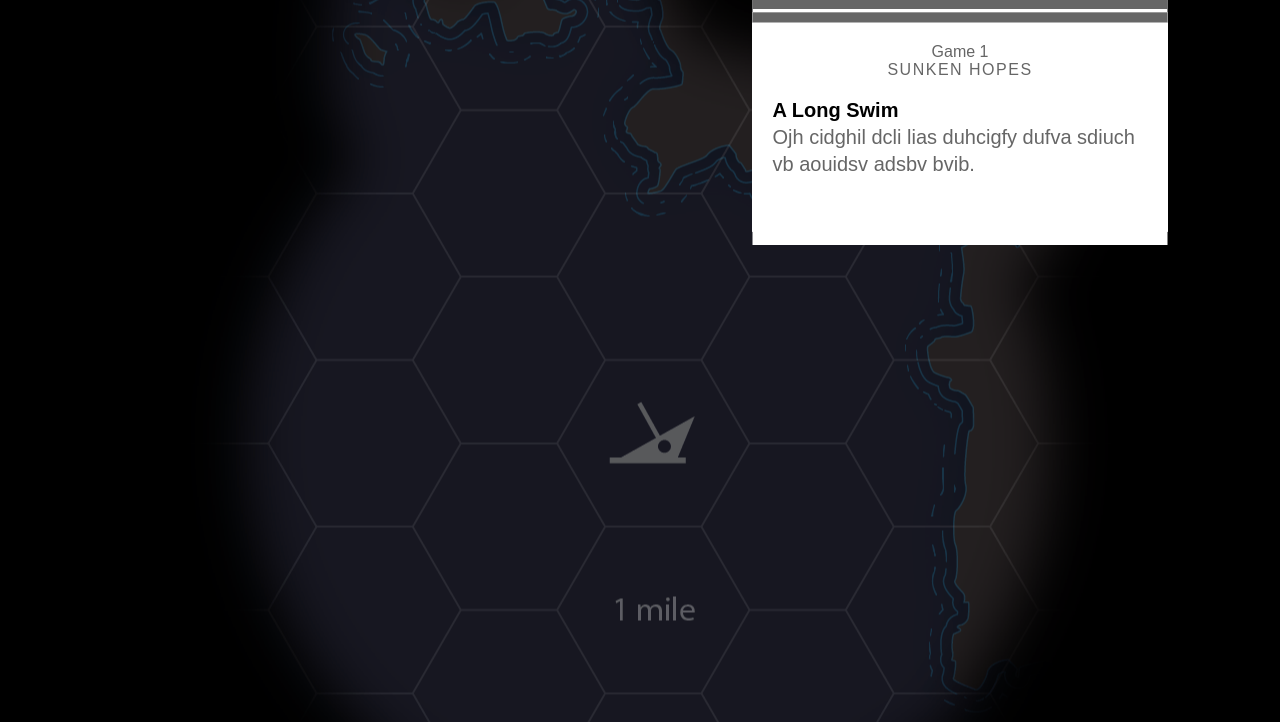
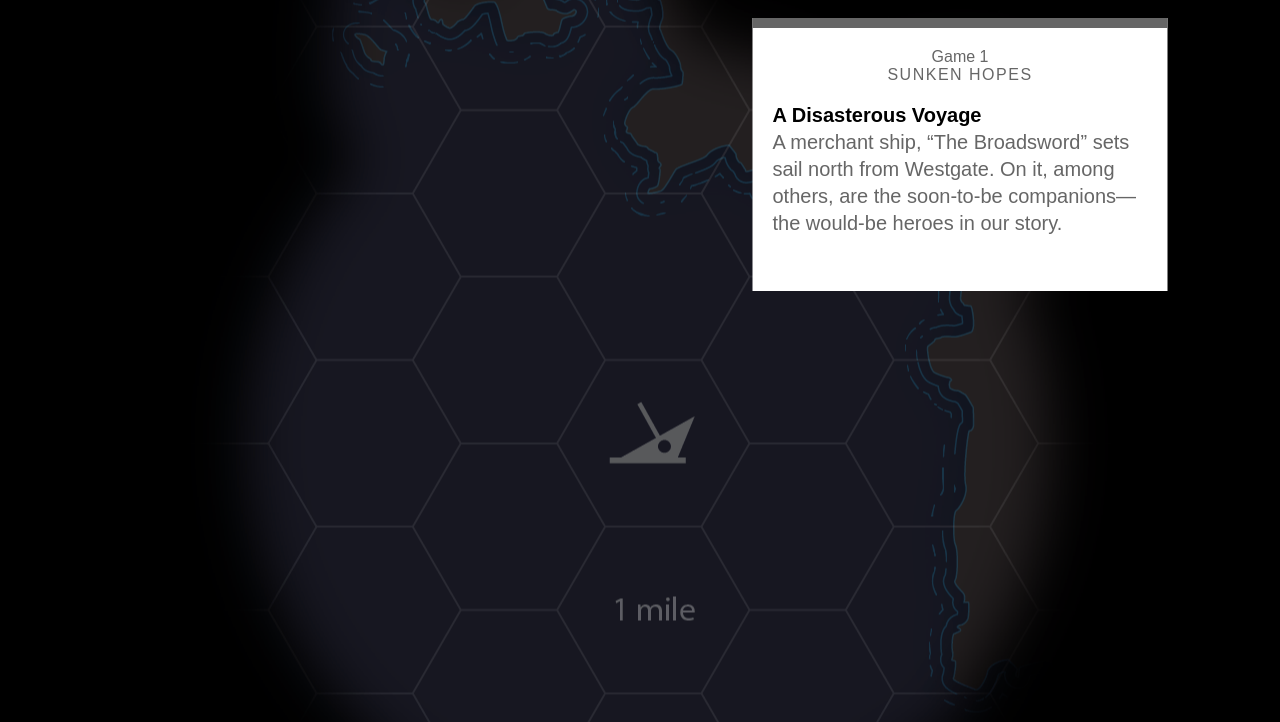
Before and after one commit to ekted/archentides.github.io, a plain HTML site: page index.html in a window 1280 px wide. Shown: the part 78-800 px from the top of the page. Drawn offline with nearby package versions, Linux system fonts and the light colour scheme; some packages are replaced by stand-ins of ours; a web font is replaced by a local one.

Commit message:
Added real step descriptions and titles. Fixed tile top position.

```diff
--- a/index.html
+++ b/index.html
@@ -18,26 +18,68 @@
             var app = angular.module('dnd', []);
 
             app.controller('Main', function ($scope, $sce) {
-                console.log('a');
+                $scope.data = {
+                    sessions: [{
+                        title: 'Game 1',
+                        subtitle: 'Sunken Hopes',
+                        steps: [{
+                            bg: 'black',
+                            image: '00',
+                            copyTitle: 'A Disasterous Voyage',
+                            copy: 'A merchant ship, “The Broadsword” sets sail north from Westgate. On it, among others, are the soon-to-be companions—the would-be heroes in our story.'
+                        },{
+                            bg: 'black',
+                            image: '101',
+                            copyTitle: 'Landfall',
+                            copy: 'The party reaches land after a grueling two-mile swim. They collapse on a rocky shore.'
+                        },{
+                            bg: '#969696',
+                            image: '102',
+                            copyTitle: 'Survivors',
+                            copy: 'Morning arrives too soon. The 11 companions size each other up—and their situation—while scavenging for food and supplies in the floating debris of the shipwreck. Five distant hills are made out. The tallest is the one furthest north. The top quarter of it is just a giant slab of exposed, gray rock.'
+                        },{
+                            bg: '#969696',
+                            image: '103',
+                            copyTitle: 'Two Fires',
+                            copy: 'With no immediate threats, the party makes a small campfire to partially dry their soggy clothes. A separate trail of smoke is spotted rising from somewhere about two miles north along the coast. After a few hours of rest it’s decided the party will investigate the source of the smoke.'
+                        },{
+                            bg: '#969696',
+                            image: '104',
+                            copyTitle: 'Impending Rain',
+                            copy: 'A thick fog has rolled in by the time the party reaches the source of the smoke.'
+                        },{
+                            bg: '#969696',
+                            image: '105',
+                            copyTitle: 'Disturbed Campsite',
+                            copy: 'A small stream emerging from a natural crevice empties into the ocean near a campsite where a tent is partially collapsed. There is a rowboat nearby. A campfire is smoldering and there are signs of a scuffle around the tent. Some supplies are found, along with a <link>golden tablet<overlay> locked inside an iron chest.'
+                        },{
+                            bg: '#969696',
+                            image: '106',
+                            copyTitle: 'Tentaclams',
+                            copy: 'Two dessicated corpses are found in a shallow mound of sand. One wears an iron medallion with the symbol of a spiked gauntlet holding six barbed arrows. Soon thereafter, five giant clams with long, tentacle-like tongues emerge from the sand and attack. The creatures are dealt with while some of the party make a hasty retreat to the entrance of the crevice. It has started to rain. The party decides to follow the crevice east while looking for game and shelter.'
+                        },{
+                            bg: '#969696',
+                            image: '107',
+                            copyTitle: 'A Night’s Rest',
+                            copy: 'The air is cooler in the crevice but its natural walls offer a little protection from the wind and rain. Eventually the party reaches a narrowing where a land bridge has turned this part of the crevice into a natural tunnel. The narrow tunnel is steep but the entrance affords a suitable spot to camp for the night.'
+                        },{
+                            bg: '#969696',
+                            image: '108',
+                            copyTitle: 'Giant Spiders',
+                            copy: 'In the morning the party continues on, climbing the steep tunnel. 200 feet in, a bright spot ahead indicates the crevice opening to the sky again. But those in the lead suddenly step into a patch of sticky web on the ground. Two monstrous spiders, both the size of large dogs, attack from the ceiling of the tunnel. The spiders are put down after a short fight, but not before Korben suffers a poisonous bite. He is weakened, but able to press on.'
+                        }]
+                    }]
+                };
 
-                $scope.steps = [
-                    {bg: 'black',   image: 'Map_00.png',  title: 'Game 1', subTitle: 'Sunken Hopes', copyTitle: 'Disaster',    copy: 'Aas hdflkah sdlkfh liaksdh flkash kldjfh alksdhf lkahs dlkfh askljdfh lkash dflkh aslkdfh.'},
-                    {bg: 'black',   image: 'Map_101.png', title: 'Game 1', subTitle: 'Sunken Hopes', copyTitle: 'A Long Swim', copy: 'Ojh cidghil dcli lias duhcigfy dufva sdiuch vb aouidsv adsbv bvib.'},
-                    {bg: '#969696', image: 'Map_102.png', title: 'Game 1', subTitle: 'Sunken Hopes', copyTitle: 'A Long Swim', copy: 'Ojh cidghil dcli lias duhcigfy dufva sdiuch vb aouidsv adsbv bvib.'},
-                    {bg: '#969696', image: 'Map_103.png', title: 'Game 1', subTitle: 'Sunken Hopes', copyTitle: 'A Long Swim', copy: 'Ojh cidghil dcli lias duhcigfy dufva sdiuch vb aouidsv adsbv bvib.'},
-                    {bg: '#969696', image: 'Map_104.png', title: 'Game 1', subTitle: 'Sunken Hopes', copyTitle: 'A Long Swim', copy: 'Ojh cidghil dcli lias duhcigfy dufva sdiuch vb aouidsv adsbv bvib.'},
-                    {bg: '#969696', image: 'Map_105.png', title: 'Game 1', subTitle: 'Sunken Hopes', copyTitle: 'A Long Swim', copy: 'Ojh cidghil dcli lias duhcigfy dufva sdiuch vb aouidsv adsbv bvib.'},
-                    {bg: '#969696', image: 'Map_106.png', title: 'Game 1', subTitle: 'Sunken Hopes', copyTitle: 'A Long Swim', copy: 'Ojh cidghil dcli lias duhcigfy dufva sdiuch vb aouidsv adsbv bvib.'},
-                    {bg: '#969696', image: 'Map_107.png', title: 'Game 1', subTitle: 'Sunken Hopes', copyTitle: 'A Long Swim', copy: 'Ojh cidghil dcli lias duhcigfy dufva sdiuch vb aouidsv adsbv bvib.'}
-                ];
-
+                $scope.curSessionIndex = 0;
+                $scope.curSession = $scope.data.sessions[$scope.curSessionIndex];
                 $scope.curStep = 0;
 
                 $scope.prevStep = function () {
-                    $scope.curStep = ($scope.curStep + $scope.steps.length - 1) % $scope.steps.length;
+                    $scope.curStep = ($scope.curStep + $scope.curSession.steps.length - 1) % $scope.curSession.steps.length;
                 };
                 $scope.nextStep = function () {
-                    $scope.curStep = ($scope.curStep + 1) % $scope.steps.length;
+                    $scope.curStep = ($scope.curStep + 1) % $scope.curSession.steps.length;
                 };
 
                 $('html').bind('mousewheel DOMMouseScroll', function (ev) {
@@ -65,16 +107,16 @@
             </div>
         </div>
 
-        <div class="wall">
+        <div class="wall"></div>
 
-        <div class="bg" ng-class="{show: $index==curStep}" ng-style="{background: step.bg}" ng-repeat="step in steps">
-            <img ng-src="images/{{step.image}}" src="" alt="" />
+        <div class="bg" ng-class="{show: $index==curStep}" ng-style="{background: step.bg}" ng-repeat="step in curSession.steps">
+            <img ng-src="images/Map_{{step.image}}.png" src="" alt="" />
         </div>
 
-        <div class="tile" ng-repeat="step in steps" ng-click="nextStep()">
+        <div class="tile" ng-class="{show: curStep == $index}" ng-repeat="step in curSession.steps" ng-click="nextStep()">
             <div class="content">
-                <div class="title">{{step.title}}</div>
-                <div class="subtitle">{{step.subTitle}}</div>
+                <div class="title">{{curSession.title}}</div>
+                <div class="subtitle">{{curSession.subtitle}}</div>
                 <div class="copy-title">{{step.copyTitle}}</div>
                 <div class="copy">{{step.copy}}</div>
                 <div class="buttons"></div>
--- a/site.less
+++ b/site.less
@@ -97,8 +97,13 @@ body {
     background-color: white;
     position: absolute;
     left: 75%;
-    top: 25%;
-    transform: translateX(-50%) translateY(-50%);
+    top: 12%;
+    transform: translateX(-50%);
+    display: none;
+
+    &.show {
+        display: block;
+    }
 
     .content {
         margin: 20px;
```
Also changed, not shown: images/Map_108.png (added), site.css, 1 other file.
